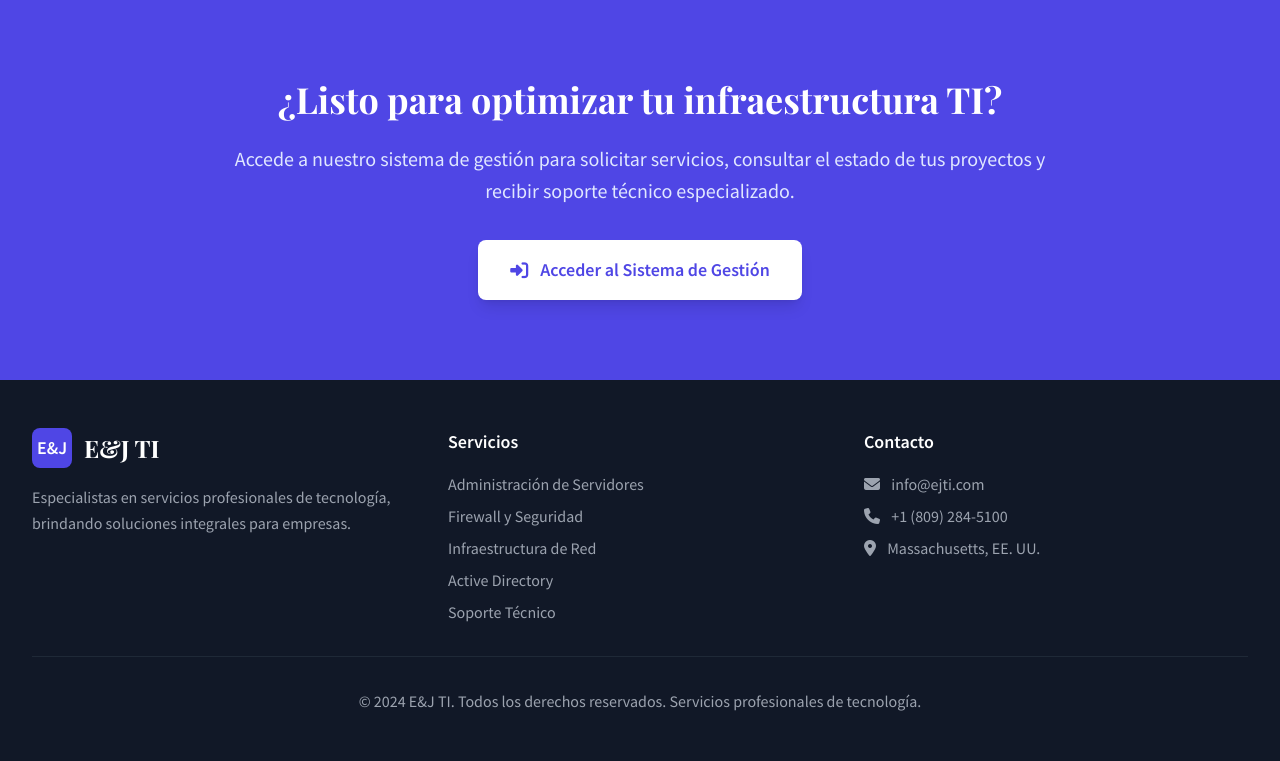
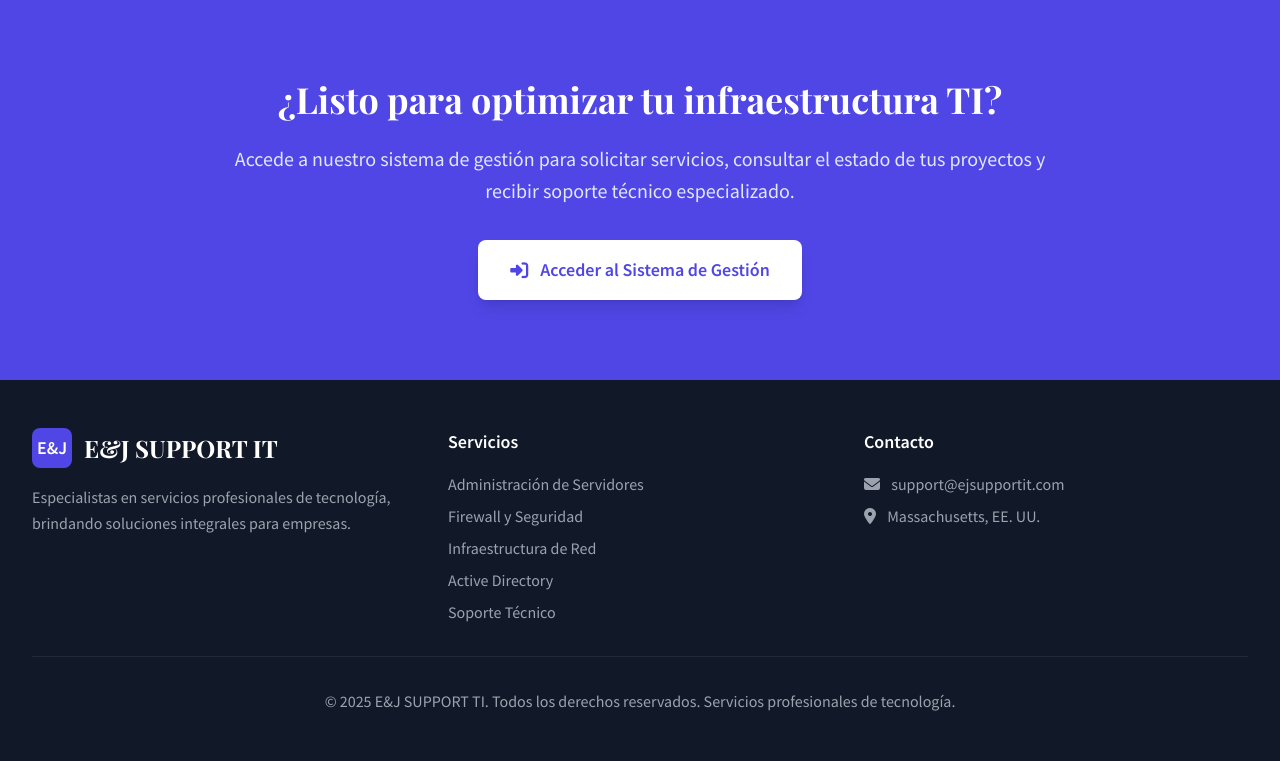
Before and after one commit to Jhoelperaltap/helpdeskv3, a Django app: page / in a window 1280 px wide. Shown: the part 1939-2700 px from the top of the page. Run offline with Django 4.2, Linux system fonts and the light colour scheme; parts of the project's set-up code (start-up, migrations or seed data) failed here and were passed over; some libraries are stand-ins or nearby versions.

Commit message:
correccion menores

```diff
--- a/templates/landing/home.html
+++ b/templates/landing/home.html
@@ -3,7 +3,7 @@
 <head>
     <meta charset="UTF-8">
     <meta name="viewport" content="width=device-width, initial-scale=1.0">
-    <title>E&J TI - Servicios Profesionales de Tecnología</title>
+    <title>E&J SUPPORT IT - Servicios Profesionales de Tecnología</title>
     <script src="https://cdn.tailwindcss.com"></script>
     <link rel="stylesheet" href="https://cdnjs.cloudflare.com/ajax/libs/font-awesome/6.4.0/css/all.min.css">
     <link href="https://fonts.googleapis.com/css2?family=Playfair+Display:wght@400;700&family=Source+Sans+Pro:wght@300;400;600&display=swap" rel="stylesheet">
@@ -233,7 +233,7 @@
                         <div class="w-10 h-10 bg-indigo-600 rounded-lg flex items-center justify-center">
                             <span class="text-white font-bold text-lg">E&J</span>
                         </div>
-                        <h3 class="text-2xl font-heading font-bold">E&J TI</h3>
+                        <h3 class="text-2xl font-heading font-bold">E&J SUPPORT IT</h3>
                     </div>
                     <p class="text-gray-400 leading-relaxed">
                         Especialistas en servicios profesionales de tecnología,
@@ -253,14 +253,13 @@
                 <div>
                     <h4 class="text-lg font-semibold mb-4">Contacto</h4>
                     <div class="space-y-2 text-gray-400">
-                        <p><i class="fas fa-envelope mr-2"></i> info@ejti.com</p>
-                        <p><i class="fas fa-phone mr-2"></i> +1 (809) 284-5100</p>
+                        <p><i class="fas fa-envelope mr-2"></i> support@ejsupportit.com</p>
                         <p><i class="fas fa-map-marker-alt mr-2"></i> Massachusetts, EE. UU.</p>
                     </div>
                 </div>
             </div>
             <div class="border-t border-gray-800 mt-8 pt-8 text-center text-gray-400">
-                <p>&copy; 2024 E&J TI. Todos los derechos reservados. Servicios profesionales de tecnología.</p>
+                <p>&copy; 2025 E&J SUPPORT TI. Todos los derechos reservados. Servicios profesionales de tecnología.</p>
             </div>
         </div>
     </footer>
```
